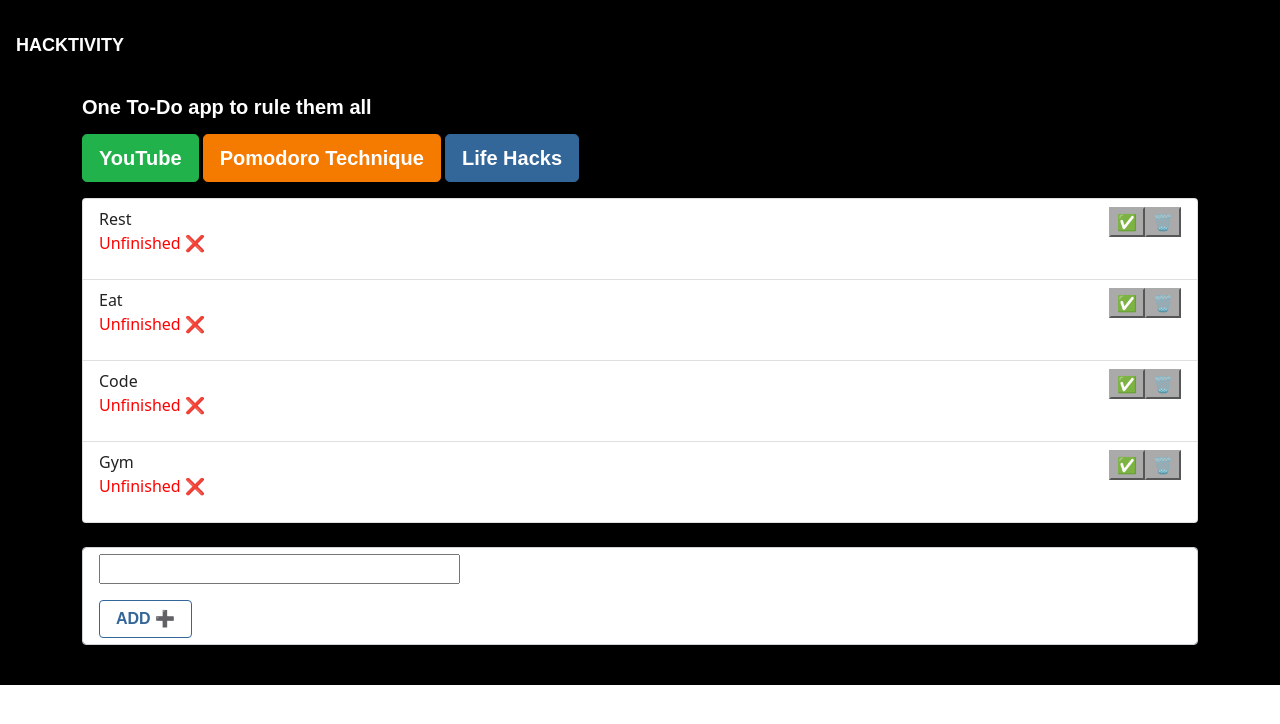
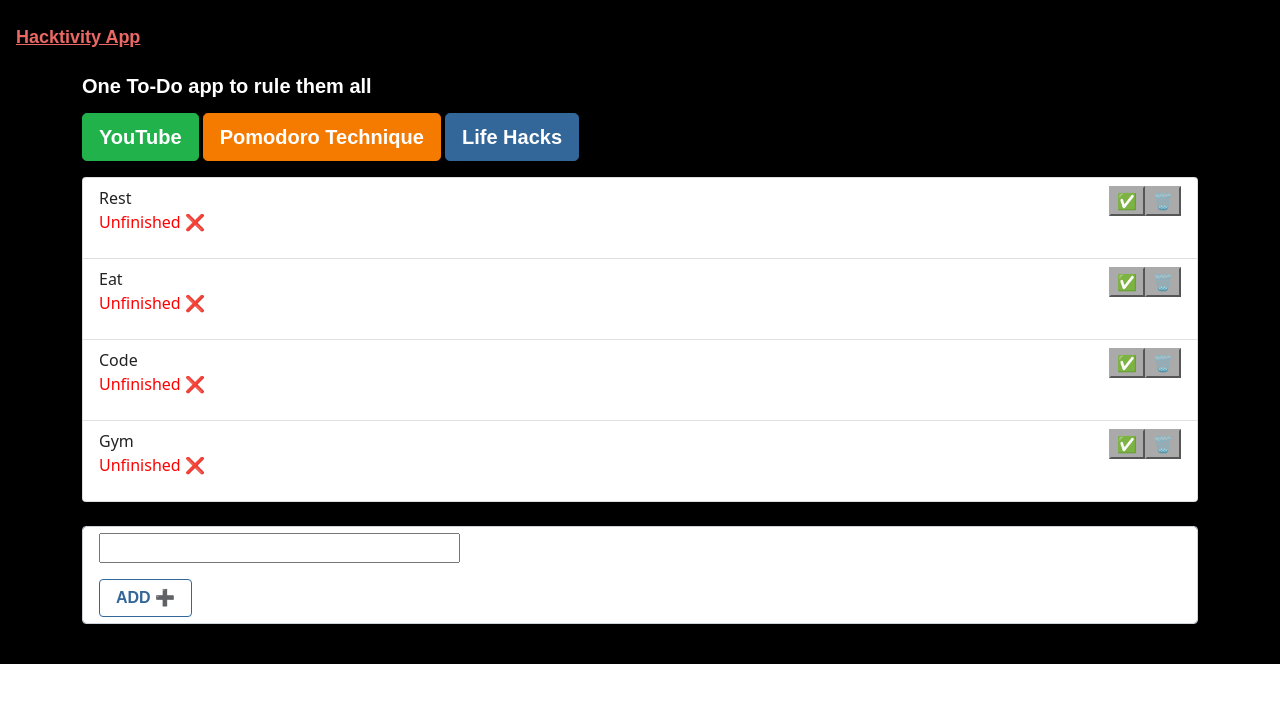
Before and after one commit to francescowang/DevOps-Course-Starter, a Flask app: page / in a window 1280 px wide. Shown: the top 724 px of the page. Run offline with Flask 2, Linux system fonts and the light colour scheme; some libraries are stand-ins or nearby versions; some web fonts are replaced.

Commit message:
changed navbar

```diff
--- a/todo_app/templates/layout.html
+++ b/todo_app/templates/layout.html
@@ -2,22 +2,21 @@
 <html lang="en">
 
   <head>
+    <div class="p-3 mb-2 bg-dark text-white">
     <meta charset="utf-8">
     <meta name="viewport" content="width=device-width, initial-scale=1, shrink-to-fit=no">
 
-    <link rel=stylesheet type=text/css href= "{{ url_for('static', filename='main.css') }}">
+  <link rel=stylesheet type=text/css href= "{{ url_for('static', filename='main.css') }}">
 
+  <!-- <link rel="stylesheet" type="text/css" href="https://stackpath.bootstrapcdn.com/bootstrap/4.3.1/css/bootstrap.min.css" integrity="sha384-ggOyR0iXCbMQv3Xipma34MD+dH/1fQ784/j6cY/iJTQUOhcWr7x9JvoRxT2MZw1T" crossorigin="anonymous"> -->
 
-
-    <title>{% block title %}To-Do App{% endblock %}</title>
+    <title>{% block title %}Hacktivity App{% endblock %}</title>
   </head>
 
 
   <body>
-
-    <div class="p-3 mb-2 bg-dark text-white">
-    <nav class="navbar navbar-expand-md navbar-dark bg-dark mb-4">
-      <a class="navbar-brand" href="/">Hacktivity</a>
+    <nav class="navbar navbar-expand-lg">
+      <a class="text-center" class="navbar-brand" href="/">Hacktivity App</a>
     </nav>
 
     <div class="container body-content">
```
